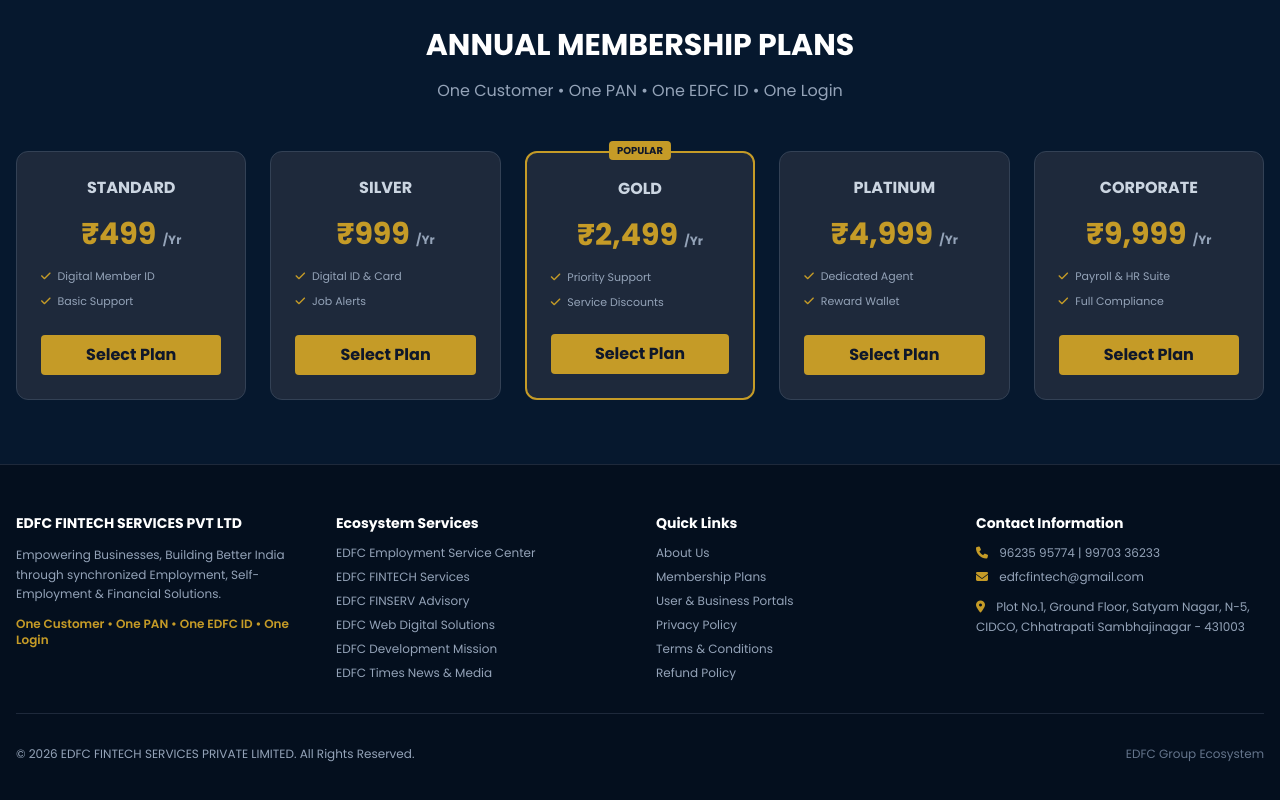
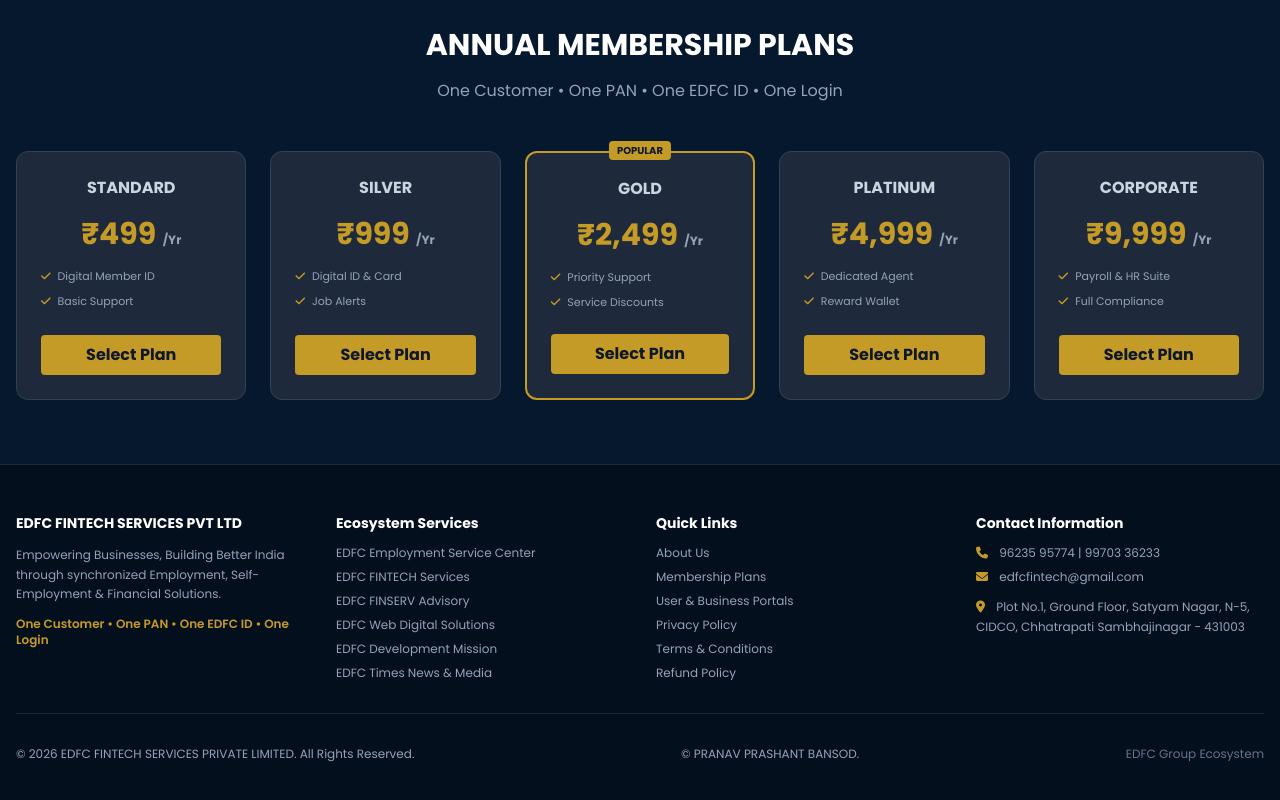
Before and after one commit to pranavbansod98/edfc, a plain HTML site: page index.html in a window 1280 px wide. Shown: the part 2307-3107 px from the top of the page. Drawn offline with nearby package versions, Linux system fonts and the light colour scheme.

Commit message:
index.html

```diff
--- a/index.html
+++ b/index.html
@@ -603,6 +603,7 @@
         </div>
         <div class="max-w-7xl mx-auto text-center text-xs pt-8 border-t border-slate-800 flex flex-col sm:flex-row justify-between items-center gap-4">
             <span>© 2026 EDFC FINTECH SERVICES PRIVATE LIMITED. All Rights Reserved.</span>
+             <span>© PRANAV PRASHANT BANSOD.</span>
             <span class="text-slate-500">EDFC Group Ecosystem</span>
         </div>
     </footer>
```
